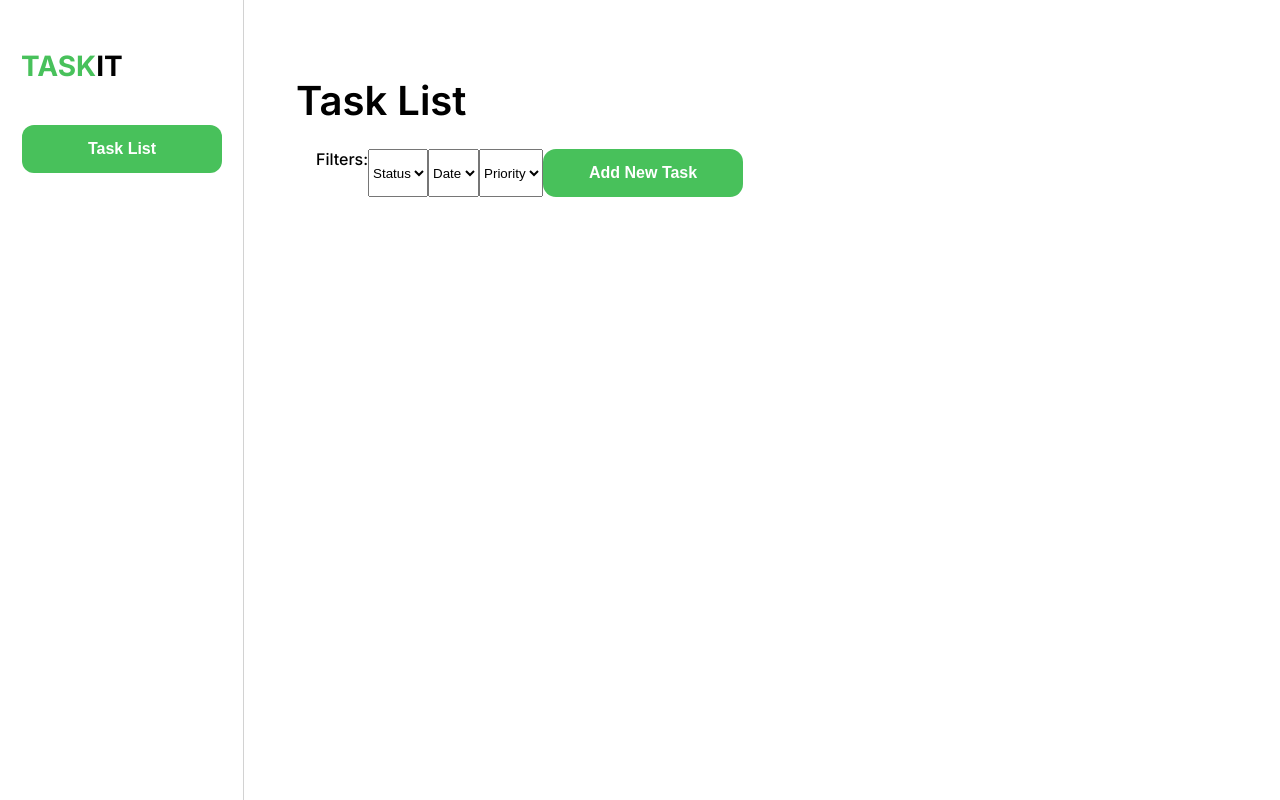
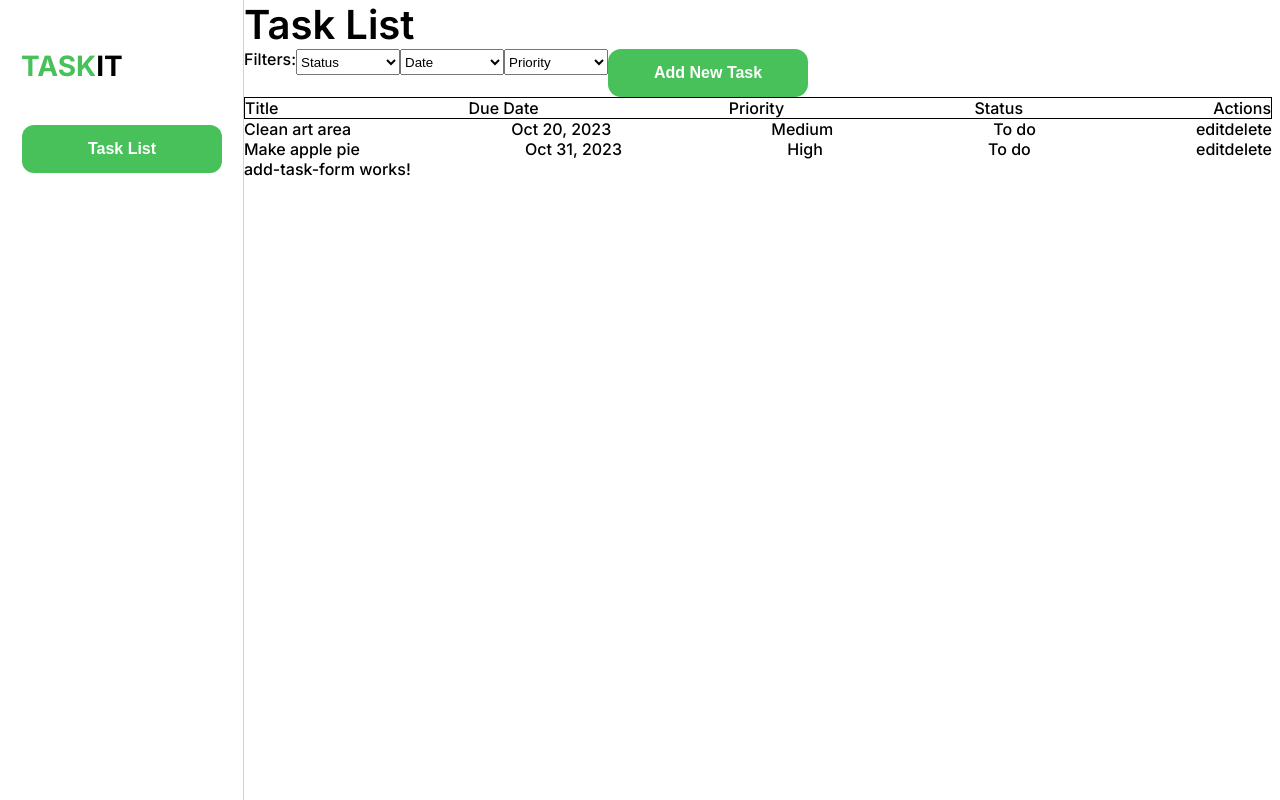
Before and after one commit to lucilejones/taskit-project, an Angular app: page / in a window 1280 px wide. Shown: the top 800 px of the page. Built offline with nearby package versions, Linux system fonts and the light colour scheme.

Commit message:
started task form

```diff
--- /dev/null
+++ b/src/app/main-section/add-task-form/add-task-form.component.html
@@ -0,0 +1 @@
+<p>add-task-form works!</p>
--- a/src/app/main-section/main-section.component.css
+++ b/src/app/main-section/main-section.component.css
@@ -1,22 +1,28 @@
-/* .main-section-container {
-    position: relative;
-} */
+.main-section-container {
+    width: 1028px;
+}
 
 #main-title {
     font-family: Inter;
     font-size: 40px;
     font-weight: 600;
     color: #000;
-    position: absolute;
+    /* position: absolute;
     left: 296px;
-    top: 76px;
+    top: 76px; */
 }
 
 .sub-section {
     display: flex;
-    position: absolute;
+    flex-direction: column;
+    justify-content: space-between;
+    /* position: absolute;
     left: 316px;
-    top: 149px;
+    top: 130px; */
+}
+
+.functionality-header {
+    display: flex;
 }
 
 .filter-container {
@@ -39,3 +45,18 @@
     font-size: 16px;
     font-weight: 600;
 }
+
+select {
+    width: 104px;
+    height: 26px;
+}
+
+.table-headings {
+    display: flex;
+    justify-content: space-between;
+    border: 1px solid black;
+}
+
+.table-headings > li {
+    list-style-type: none;
+}
--- a/src/app/main-section/main-section.component.html
+++ b/src/app/main-section/main-section.component.html
@@ -1,6 +1,7 @@
 <div class="main-section-container">
     <p id="main-title">Task List</p>
     <div class="sub-section">
+        <div class="functionality-header">
             <div class="filter-container">
                 <p>Filters:</p>
                 <select id="status" name="status">
@@ -13,9 +14,20 @@
                     <option value="priority">Priority</option>
                   </select>
             </div>
-        <button class="button">Add New Task</button>
+            <button class="button" id="add-button">Add New Task</button>
         </div>
+
         <div class="task-list">
-        <div class="task-lables"></div>
+                <ul class="table-headings">
+                    <li>Title</li>
+                    <li>Due Date</li>
+                    <li>Priority</li>
+                    <li>Status</li>
+                    <li>Actions</li>
+                </ul>
+            <app-task-list></app-task-list>
         </div>
     </div>
+    <app-add-task-form *ngIf="onAddFormClicked"></app-add-task-form>
+
+</div>
--- a/src/app/main-section/main-section.component.ts
+++ b/src/app/main-section/main-section.component.ts
@@ -6,5 +6,5 @@ import { Component } from '@angular/core';
   styleUrls: ['./main-section.component.css']
 })
 export class MainSectionComponent {
-
+  onAddFormClicked = true;
 }
--- /dev/null
+++ b/src/app/main-section/task-list/task-list.component.css
@@ -0,0 +1,4 @@
+.task-row {
+    display: flex;
+    justify-content: space-between;
+}
--- /dev/null
+++ b/src/app/main-section/task-list/task-list.component.html
@@ -0,0 +1,10 @@
+<div *ngFor="let task of tasks">
+    <div class="task-row">
+        <p> {{ task.title }}</p>
+        <p> {{ task.dueDate }}</p>
+        <p> {{ task.priority }}</p>
+        <p> {{ task.status }}</p>
+        <p> <span>{{task.actions[0] }}</span><span>{{ task.actions[1] }}</span></p>
+    </div>
+
+</div>
--- /dev/null
+++ b/src/app/main-section/task-list/task-list.component.ts
@@ -0,0 +1,26 @@
+import { Component } from '@angular/core';
+import { Task } from './task.model'
+
+@Component({
+  selector: 'app-task-list',
+  templateUrl: './task-list.component.html',
+  styleUrls: ['./task-list.component.css']
+})
+export class TaskListComponent {
+  tasks: Task[]= [
+    new Task(
+      'Clean art area',
+      'Oct 20, 2023',
+      'Medium',
+      'To do',
+      ['edit', 'delete']
+    ),
+    new Task(
+      'Make apple pie',
+      'Oct 31, 2023',
+      'High',
+      'To do',
+      ['edit', 'delete']
+    )
+  ];
+}
--- /dev/null
+++ b/src/app/main-section/task-list/task.model.ts
@@ -0,0 +1,11 @@
+export class Task {
+    constructor(
+        public title: string,
+        public dueDate: string,
+        public priority: string,
+        public status: string,
+        public actions: string[]
+    ) {
+
+    }
+}
```
Also changed, not shown: src/app/app.module.ts (+6 -1 lines), src/app/main-section/add-task-form/add-task-form.component.ts (added, +10 -0 lines), src/app/main-section/add-task-form/add-task-form.component.css (added). Lines whose indentation alone changed are shown as unchanged.
